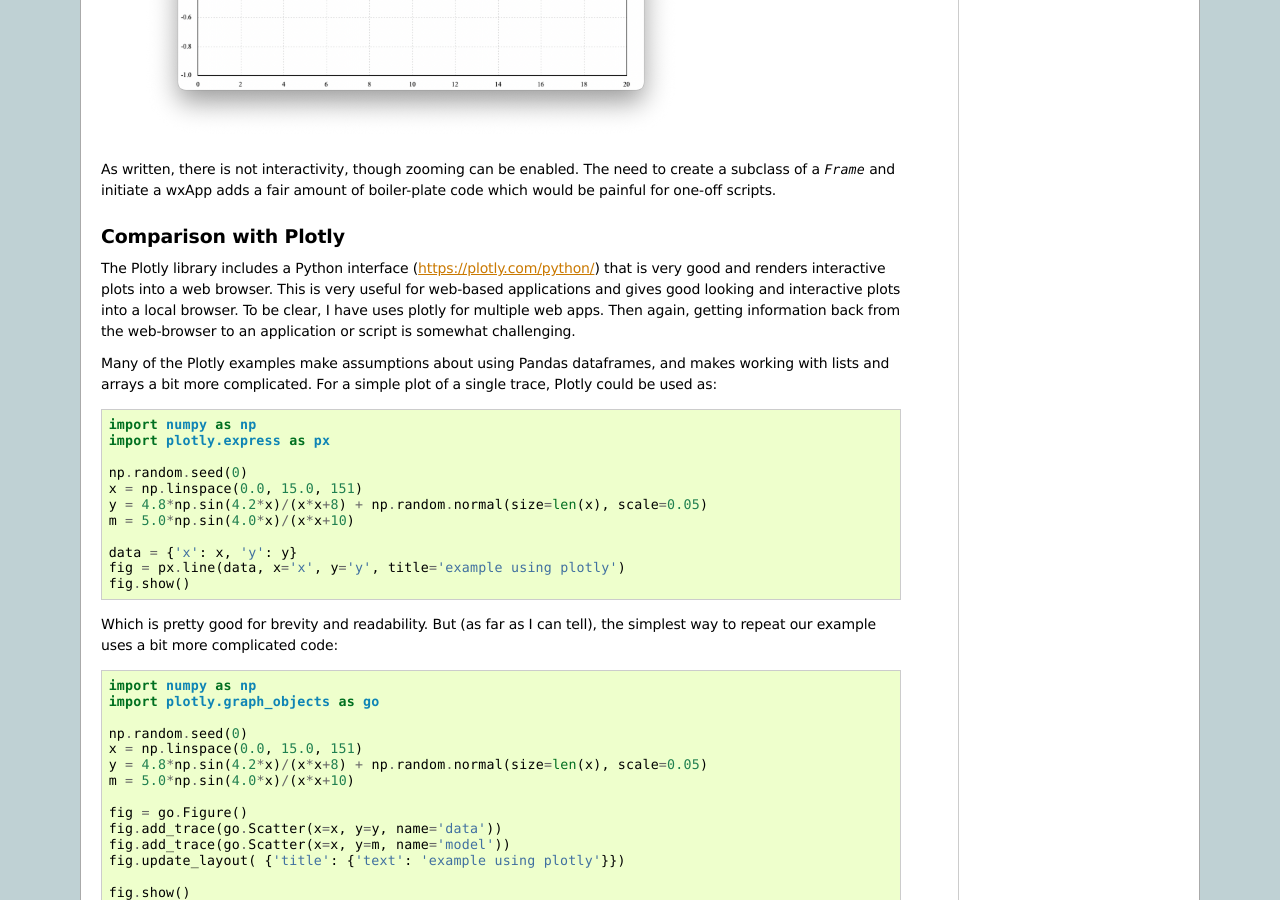
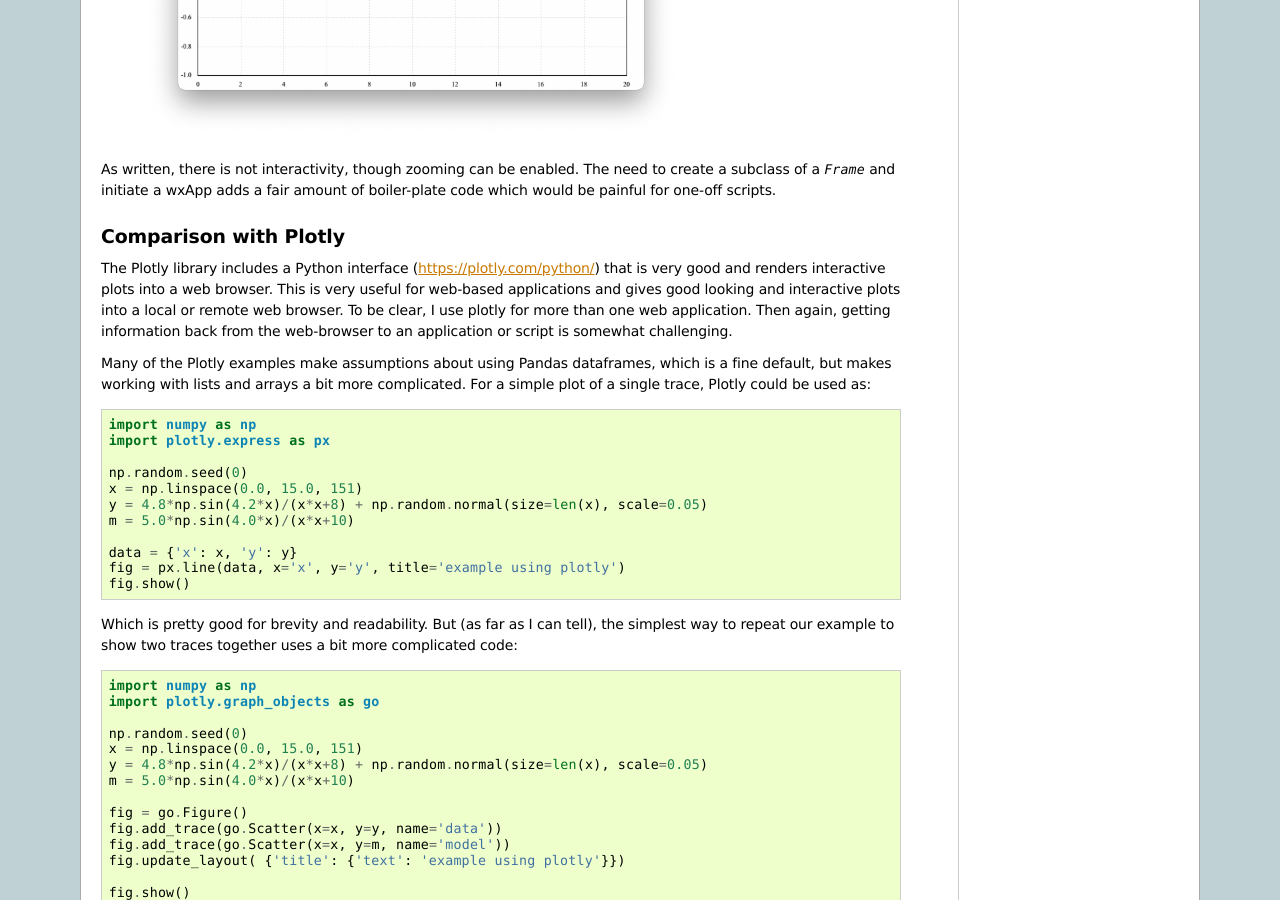
Before and after one commit to newville/wxmplot, a Sphinx documentation site: the page built from doc/comparisons.rst, in a window 1280 px wide and 900 px high, scrolled down 3391 px. Built offline with Sphinx 7.4.7, drawn with Linux system fonts in a browser that asks for light colours; the version number could not be read and is left out.

Commit message:
doc tweak

```diff
--- a/doc/comparisons.rst
+++ b/doc/comparisons.rst
@@ -191,13 +191,13 @@ Comparison with Plotly
 The Plotly library includes a Python interface (https://plotly.com/python/)
 that is very good and renders interactive plots into a web browser.  This is
 very useful for web-based applications and gives good looking and interactive
-plots into a local browser. To be clear, I have uses plotly for multiple web
-apps.  Then again, getting information back from the web-browser to an
-application or script is somewhat challenging.
+plots into a local or remote web browser. To be clear, I use plotly for more
+than one web application.  Then again, getting information back from the
+web-browser to an application or script is somewhat challenging.
 
 Many of the Plotly examples make assumptions about using Pandas dataframes,
-and makes working with lists and arrays a bit more complicated.  For a
-simple plot of a single trace, Plotly could be used as::
+which is a fine default, but makes working with lists and arrays a bit more
+complicated.  For a simple plot of a single trace, Plotly could be used as::
 
     import numpy as np
     import plotly.express as px
@@ -211,9 +211,9 @@ simple plot of a single trace, Plotly could be used as::
     fig = px.line(data, x='x', y='y', title='example using plotly')
     fig.show()
 
-Which is pretty good for brevity and readability. But (as far as I can
-tell), the simplest way to repeat our example uses a bit more complicated
-code::
+Which is pretty good for brevity and readability. But (as far as I can tell),
+the simplest way to repeat our example to show two traces together uses a bit
+more complicated code::
 
     import numpy as np
     import plotly.graph_objects as go
```
